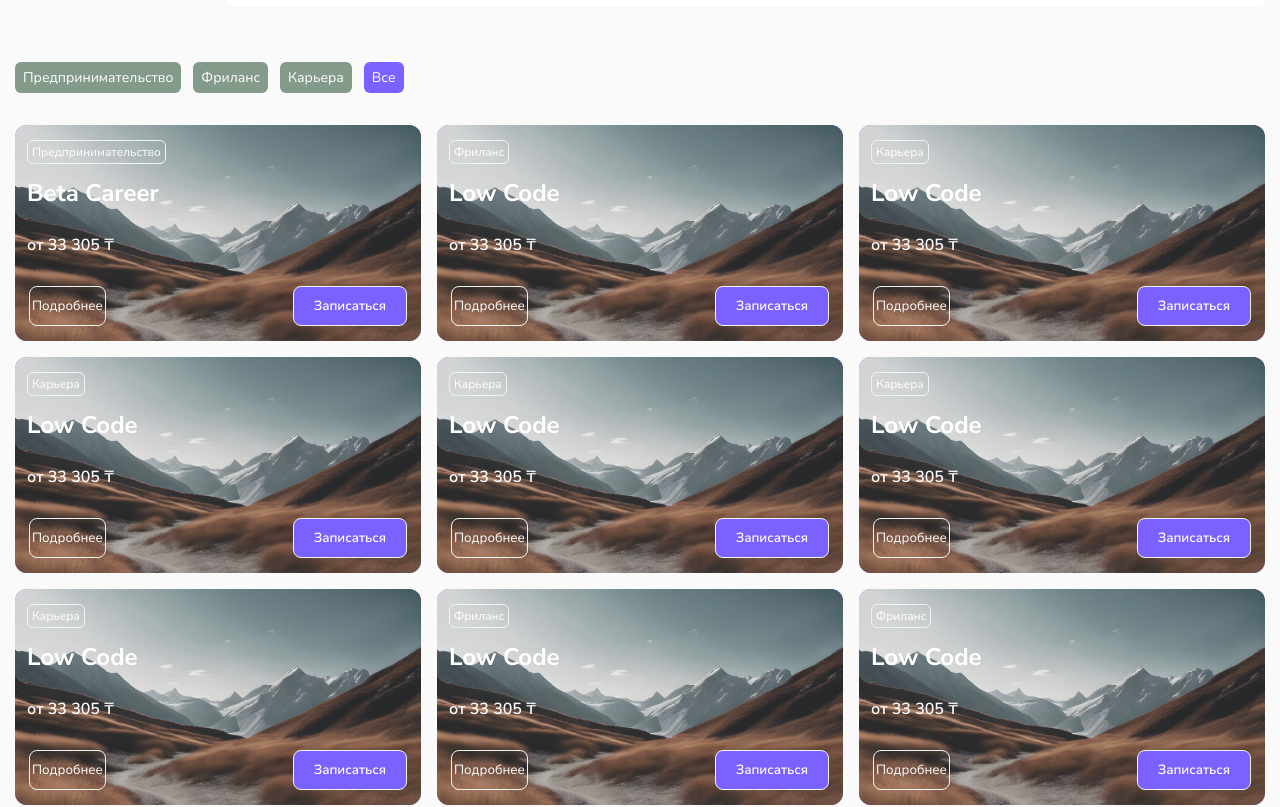
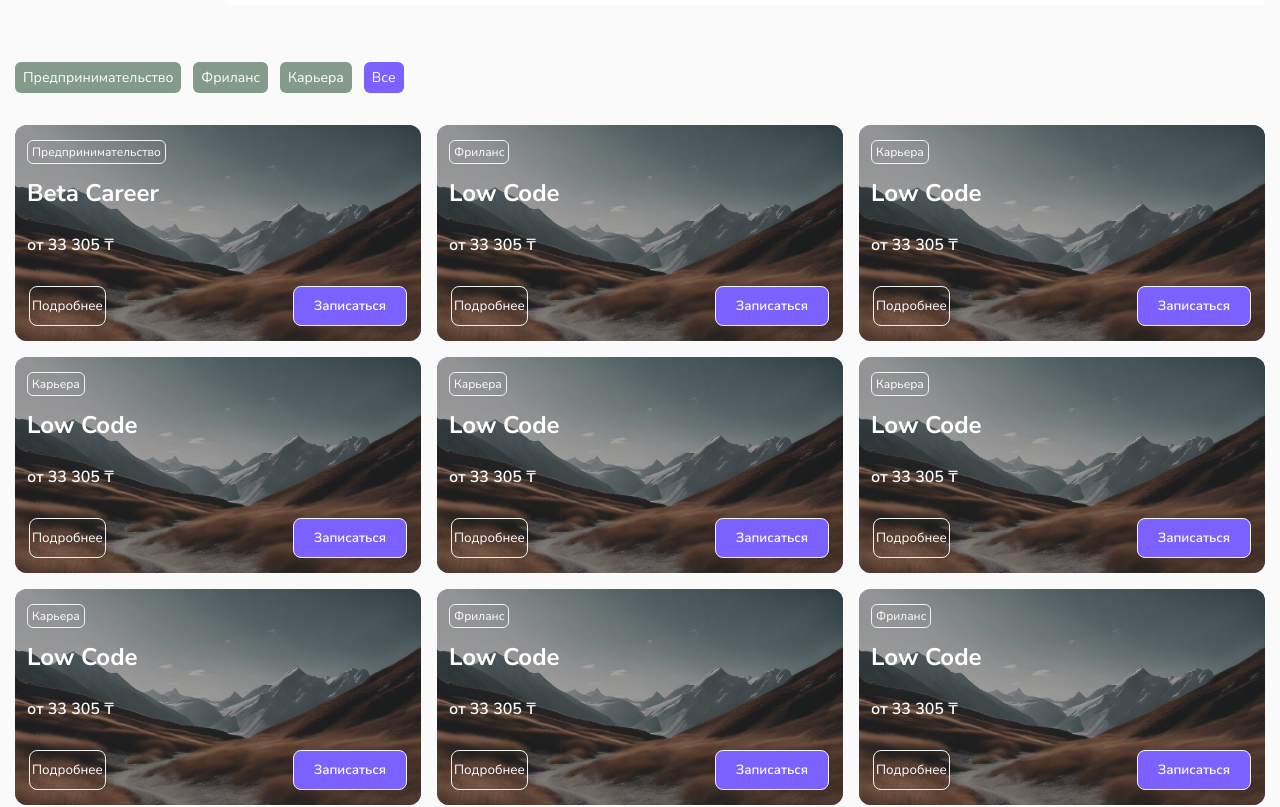
Before and after one commit to Azamat32/AstanaHub, a Vue app: page / in a window 1280 px wide. Shown: the part 640-1447 px from the top of the page. Built offline with nearby package versions, Linux system fonts and the light colour scheme.

Commit message:
add card

```diff
--- a/src/components/SliderCard/SliderCard.vue
+++ b/src/components/SliderCard/SliderCard.vue
@@ -1,6 +1,7 @@
 <template>
   <div class="slider_item" >
     <div class="slider_item_banner">
+        <div class="slider_banner_bg"></div>
       <img src="../../assets/test.jpg" alt="" />
     </div>
     <div class="slider_item_text">
@@ -65,6 +66,15 @@ export default {
   bottom: 0;
   z-index: 2;
   height: 100%;
+
+}
+.slider_banner_bg{
+  width: 100%;
+  height: 100%;
+  position: absolute;
+  z-index: 2;
+  background: #000;
+  opacity: 0.3;
 }
 .slider_item_hover_text p {
   transition: 0.4s;
@@ -147,7 +157,7 @@ export default {
 .slider_register_btn {
   background: rgba(123, 97, 255, 1);
   border: 1px solid rgba(237, 245, 240, 1);
-
+  text-align: center;
   color: rgba(255, 255, 255, 1);
   border-radius: 8px;
   padding: 10px 20px;
```
